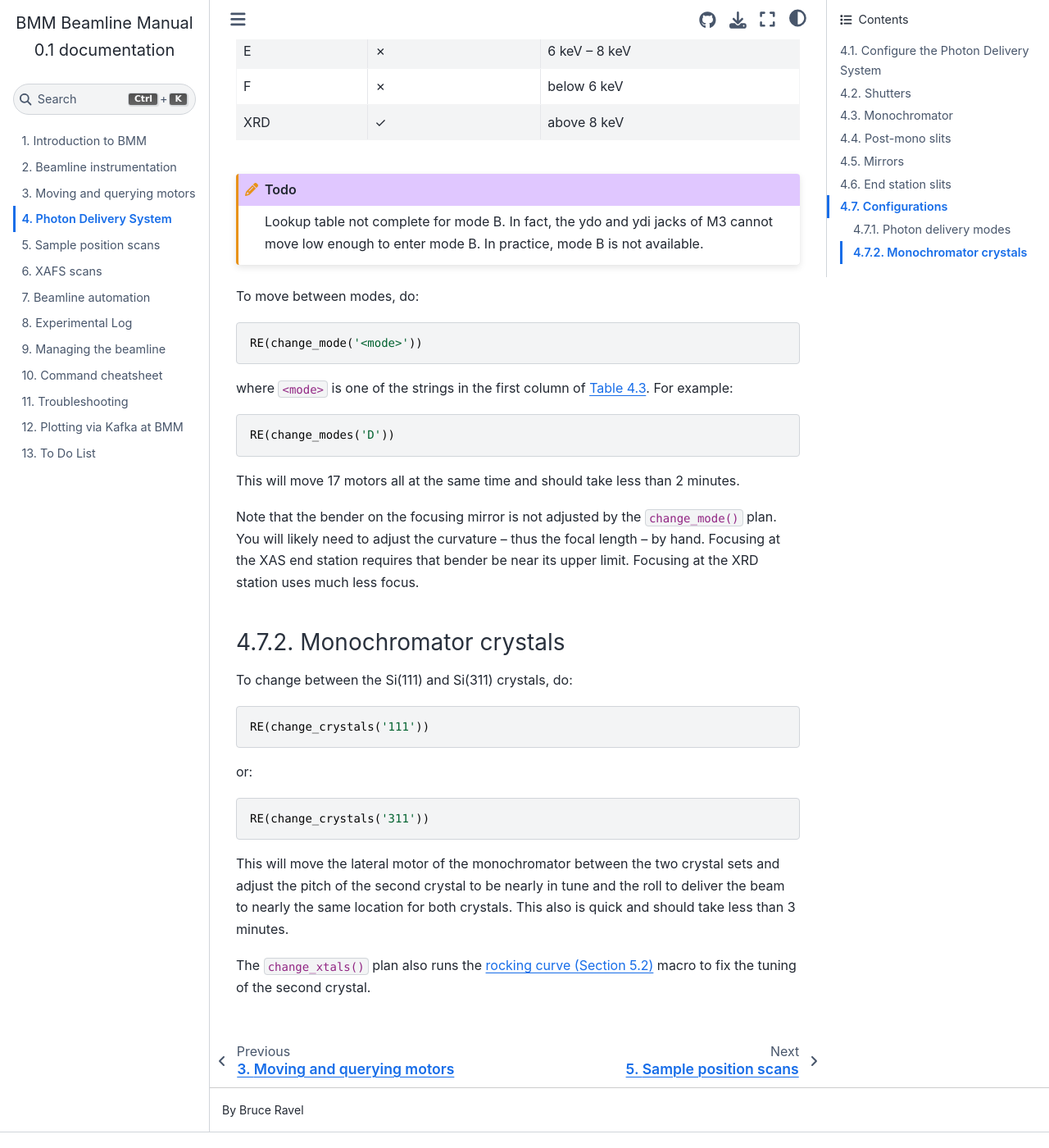
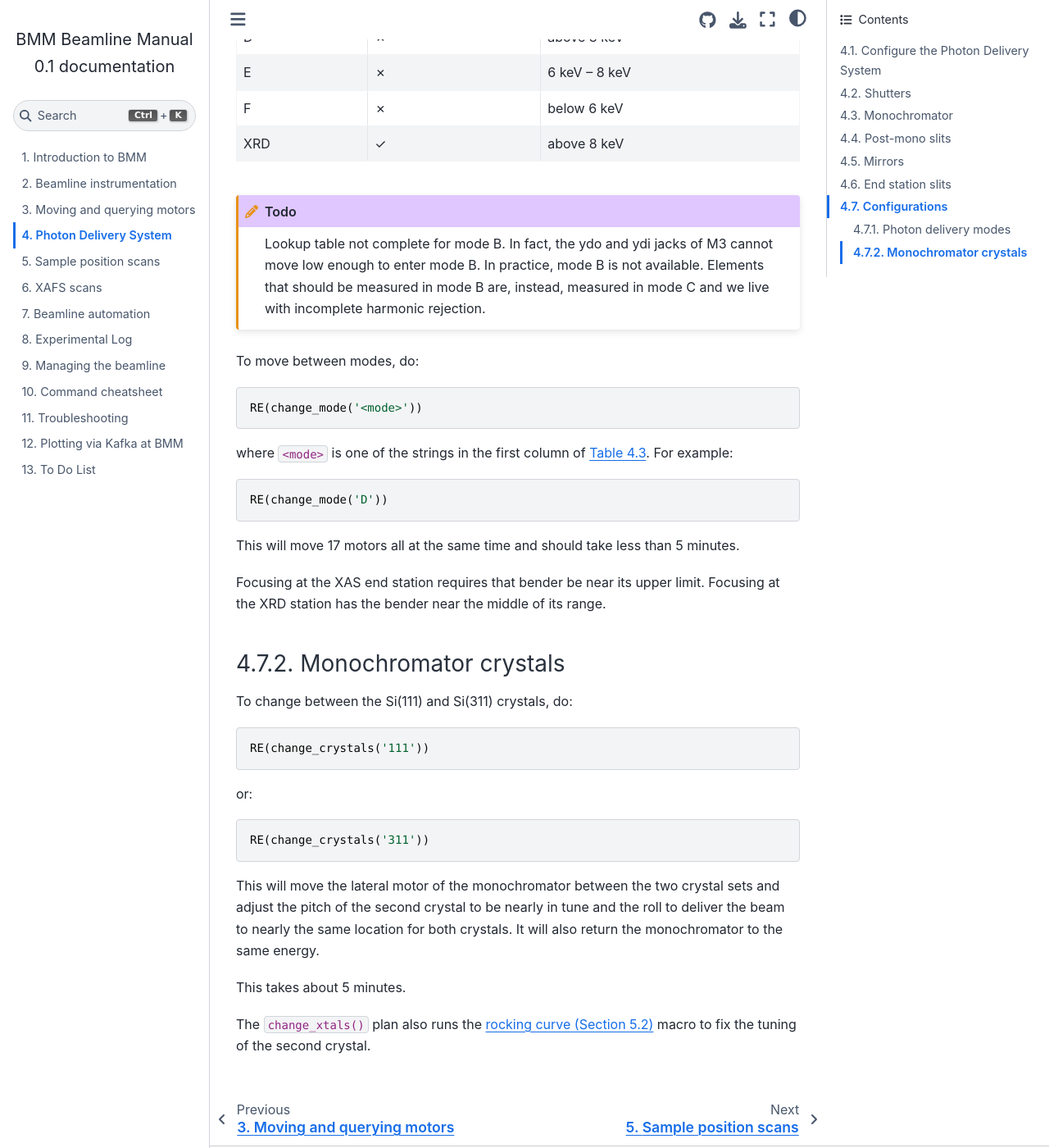
Before and after one commit to NSLS-II-BMM/BeamlineManual, a Sphinx documentation site: the page built from docs/pds.rst, in a window 1280 px wide and 1400 px high, scrolled down 10525 px. Shown: the whole window at 82% size. Built offline with Sphinx 7.4.7 and the Sphinx Book theme 1.1.4, drawn with Linux system fonts in a browser that asks for light colours; some of the changed text lies outside the part shown.

Commit message:
some editing, this time with commits!

```diff
--- a/docs/pds.rst
+++ b/docs/pds.rst
@@ -37,8 +37,8 @@ measure.  This will:
   :numref:`(Section %s) <sample_stages>`
 * set the active Xspress3 ROI to the correct emission line
 
-This whole process takes less than 5 minutes. After that, the beamline
-is ready to collect data.
+This whole process takes at most 7 minutes, sometimes under 3
+minutes.  After that, the beamline is ready to collect data.
 
 If using the focusing mirror, do this:
 
@@ -72,7 +72,7 @@ Automating reference foil changes
 A wheel is used to hold and switch between reference foils and stable
 oxides.  The standard reference wheel has most of the elements
 accessible at BMM, including all the lanthanides (except Pm!).  A
-double wheel (:numref:`see (Figure %s) <fig-wheels>`) is used
+double wheel (:numref:`see Figure %s <fig-wheels>`) is used
 to hold the standards.  The wheel is mounted on a rotation stage which
 is, in turn, mounted on an XY stage for alignment.
 
@@ -542,7 +544,9 @@ Mode XRD delivers high energy, focused beam to the goniometer.
 
 .. todo:: Lookup table not complete for mode B. In fact, the ydo and
    ydi jacks of M3 cannot move low enough to enter mode B.  In
-   practice, mode B is not available.
+   practice, mode B is not available.  Elements that should be
+   measured in mode B are, instead, measured in mode C and we live
+   with incomplete harmonic rejection.
 
 
 To move between modes, do::
@@ -552,16 +556,14 @@ To move between modes, do::
 where ``<mode>`` is one of the strings in the first column of
 :numref:`Table %s <pds-modes>`.  For example::
 
-  RE(change_modes('D'))
+  RE(change_mode('D'))
 
 This will move 17 motors all at the same time and should take less
-than 2 minutes.
+than 5 minutes.
 
-Note that the bender on the focusing mirror is not adjusted by the
-``change_mode()`` plan.  You will likely need to adjust the curvature
-|nd| thus the focal length |nd| by hand.  Focusing at the XAS end
-station requires that bender be near its upper limit.  Focusing at the
-XRD station uses much less focus.
+Focusing at the XAS end station requires that bender be near its upper
+limit.  Focusing at the XRD station has the bender near the middle of
+its range.
 
 .. _change-crystals:
 
@@ -579,8 +581,10 @@ or::
 This will move the lateral motor of the monochromator between the two
 crystal sets and adjust the pitch of the second crystal to be nearly
 in tune and the roll to deliver the beam to nearly the same location
-for both crystals.  This also is quick and should take less than 3
-minutes.
+for both crystals.  It will also return the monochromator to the same
+energy.
+
+This takes about 5 minutes.
 
 The ``change_xtals()`` plan also runs the :numref:`rocking curve
 (Section %s) <special-linescans>` macro to fix the tuning of the
--- a/docs/xafs.rst
+++ b/docs/xafs.rst
@@ -56,7 +56,7 @@ The INI file
    start      = next
 
    # mode is transmission, fluorescence, both, or reference
-   mode = transmission
+   mode       = transmission
 
    ##  regions relative
    ##  to e0:         1      2      3      4
```
Also changed, not shown: other parts of docs/pds.rst (+3 -1 lines), docs/instruments.rst (+40 -18 lines), docs/motors.rst (+11 -9 lines).
